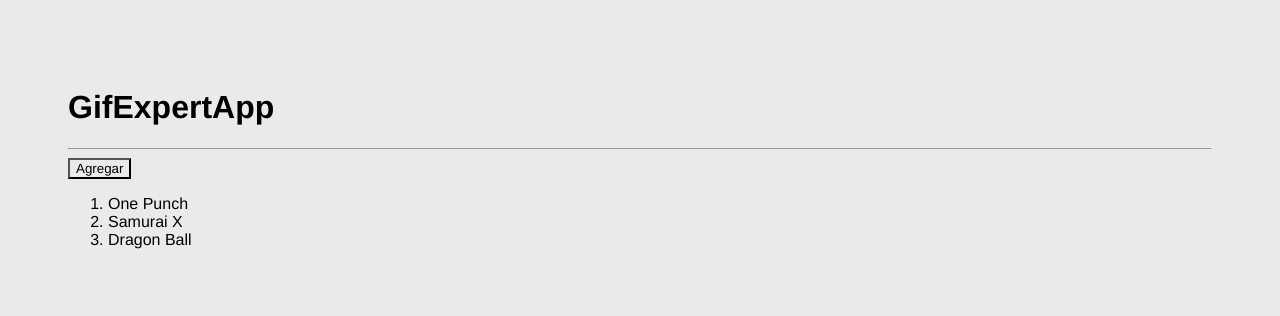
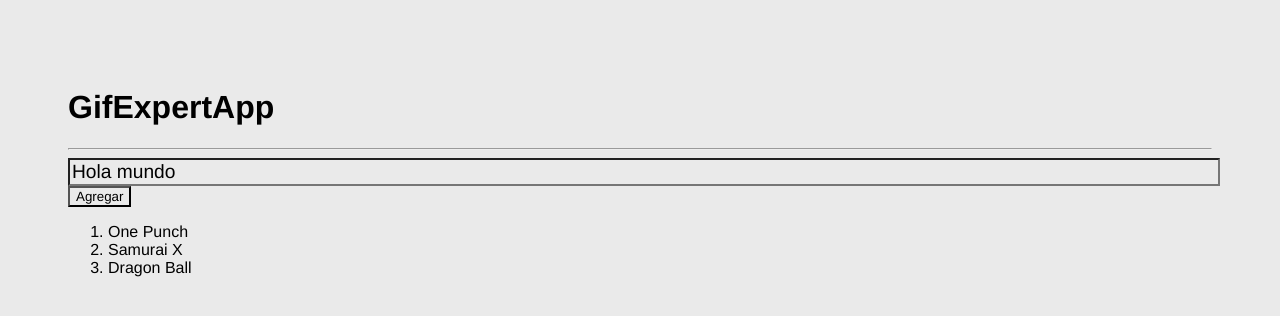
Before and after one commit to Kadievka/React-cero-experto, a React (Create React App) app: page / in a window 1280 px wide. Shown: the top 316 px of the page. Built offline with nearby package versions, Linux system fonts and the light colour scheme.

Commit message:
Componente AddCategory

```diff
--- a/src/GifExpertApp.tsx
+++ b/src/GifExpertApp.tsx
@@ -1,20 +1,21 @@
 import  { ReactElement, useState } from "react";
+import { AddCategory } from "./components/AddCategory";
 
 const GifExpertApp = (): ReactElement => {
 
   const [categories, setCategories] = useState(["One Punch", "Samurai X", "Dragon Ball"]);
 
-  const handleAdd = () => {
-    //la idea aqui es retornar algo nuevo del mismo tipo, y no tratar de modificar el actual
-    setCategories(["Sailor Moon", ...categories]);
-  }
+  // const handleAdd = () => {
+  //   //la idea aqui es retornar algo nuevo del mismo tipo, y no tratar de modificar el actual
+  //   setCategories(["Sailor Moon", ...categories]);
+  // }
 
   return (
     <>
       <h1>GifExpertApp</h1>
       <hr />
 
-      <button onClick={handleAdd}>Agregar</button>
+      <AddCategory />
 
       <ol>
         {
--- /dev/null
+++ b/src/components/AddCategory.tsx
@@ -0,0 +1,25 @@
+import React, { useState } from 'react'
+
+export const AddCategory = () => {
+
+  const [inputValue, setInputValue] = useState('Hola mundo');
+
+  const handleInputChange = (e: React.ChangeEvent<HTMLInputElement>) => {
+    setInputValue(e.target.value);
+  }
+
+  const handleSubmit = (e: React.FormEvent<HTMLFormElement>) => {
+    e.preventDefault();
+  }
+
+  return (
+    <form onSubmit={handleSubmit}>
+      <input
+        type="text"
+        value={ inputValue }
+        onChange = { e => handleInputChange(e) }
+      />
+      <button>Agregar</button>
+    </form>
+  )
+}
--- a/src/index.css
+++ b/src/index.css
@@ -7,16 +7,23 @@ body {
   padding: 60px;
 }
 
+input {
+  color: black;
+  font-size: 1.2rem;
+  width: 100%;
+}
+
 /* input {
   background-color: white;
   border-radius: 5px;
   border: 1px solid rgb(97, 32, 158);
-  color: black;
-  font-size: 1.2rem;
+
   outline: none;
   padding: 10px 15px;
-  width: 100%;
-}
+
+} */
+
+/*
 
 h2 {
   font-size: 1.5rem;
```
